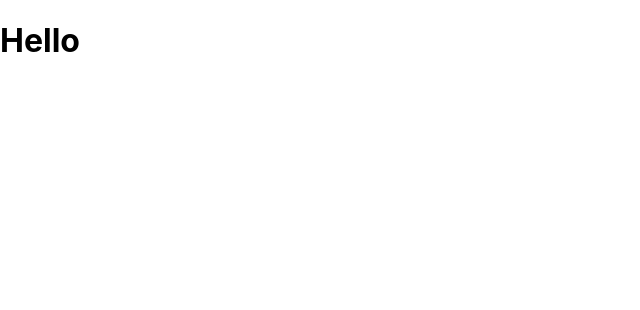
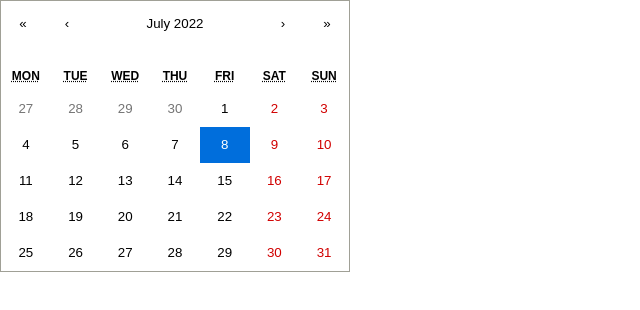
Before and after one commit to eksql0645/DailyPayCalendar, a React (Create React App) app in the folder react-app/: page / in a window 1280 px wide. Shown: the top 310 px of the page, without its empty margins (0-640 px from the left). Built offline with nearby package versions, Linux system fonts and the light colour scheme.

Commit message:
[Feat] Calendar 구현
react-calendar 라이브러리로 캘린더 구현

```diff
--- a/react-app/src/App.js
+++ b/react-app/src/App.js
@@ -1,10 +1,15 @@
 import React, { useState } from 'react';
 import Calendar from 'react-calendar';
 import 'react-calendar/dist/Calendar.css';
-import moment from 'moment';
 
 function App() {
-  return <h1>Hello</h1>;
+  const [value, onChange] = useState(new Date());
+
+  return (
+    <div className="App">
+      <Calendar onChange={onChange} value={value}></Calendar>
+    </div>
+  );
 }
 
 export default App;
```
